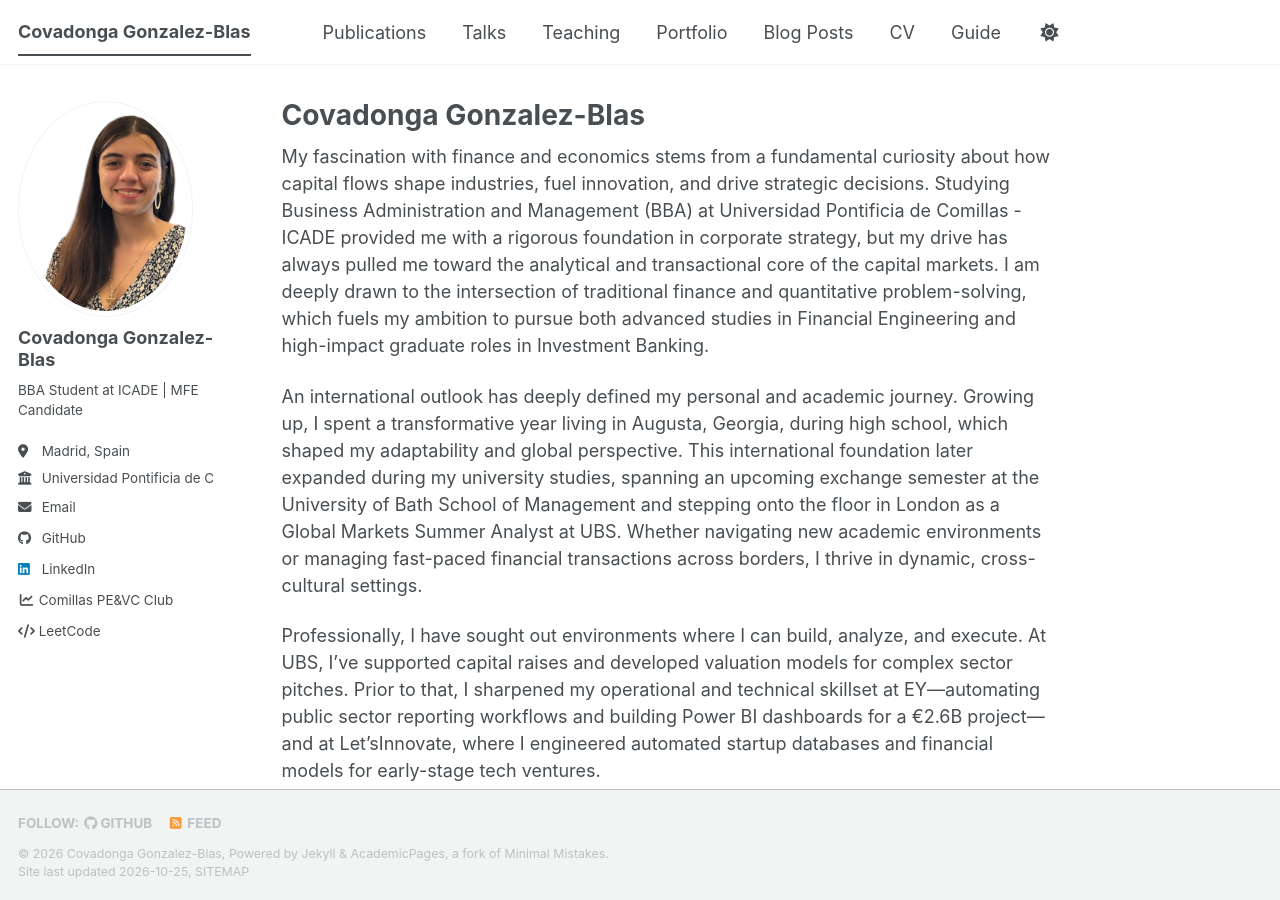
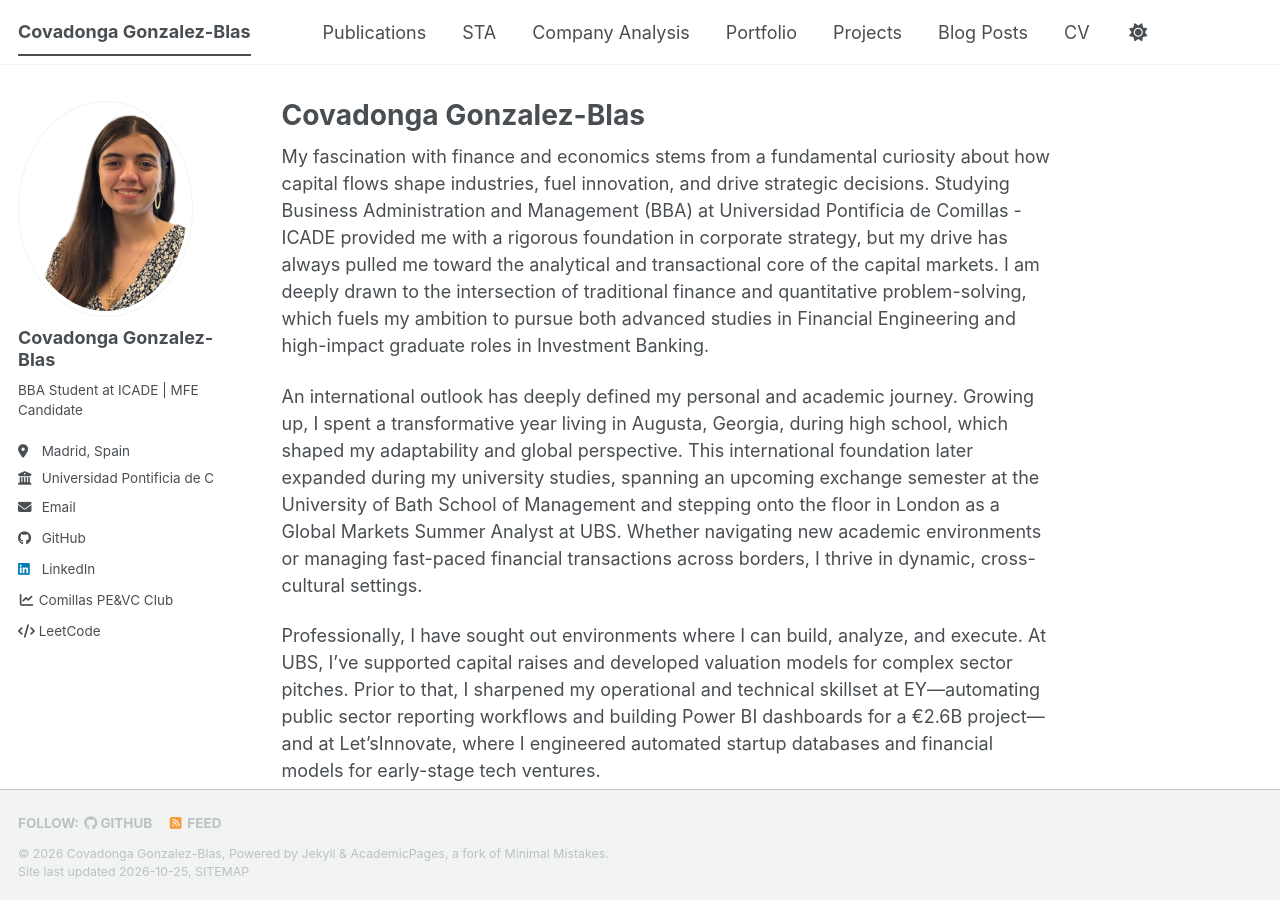
Before and after one commit to Gonzalez-Blas/Gonzalez-Blas.github.io, a Jekyll site: the page built from _pages/about.md, in a window 1280 px wide and 900 px high. Built offline with Jekyll 4.4.1, drawn with Linux system fonts in a browser that asks for light colours; a style sheet for code colours, icons or effects is not loaded.

Commit message:
Update navigation links in navigation.yml

```diff
--- a/_data/navigation.yml
+++ b/_data/navigation.yml
@@ -11,20 +11,20 @@ main:
   - title: "Publications"
     url: /publications/
 
-  - title: "Talks"
-    url: /talks/
+  - title: "STA"
+    url: /STA/
 
-  - title: "Teaching"
+  - title: "Company Analysis"
     url: /teaching/
 
   - title: "Portfolio"
     url: /portfolio/
+
+  - title: "Projects"
+    url: /projects/
 
   - title: "Blog Posts"
     url: /year-archive/
 
   - title: "CV"
     url: /cv/
-
-  - title: "Guide"
-    url: /markdown/
```
